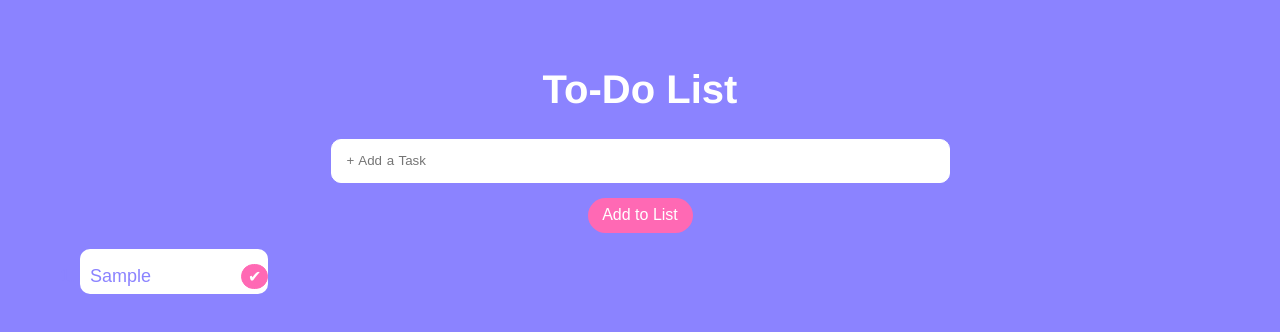
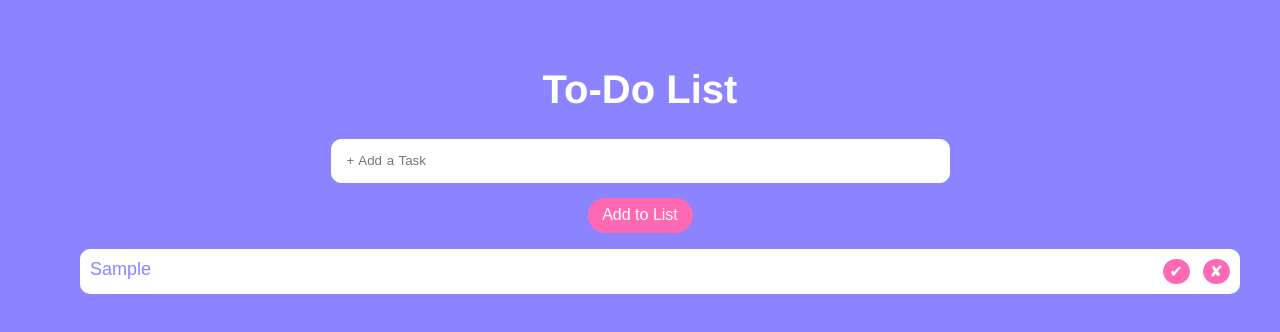
Before and after one commit to kingkhan77/TO-DO_using_JS, a plain HTML site: page index.html in a window 1280 px wide. Both pictures are taken after typing "Sample" into the empty fields and a click on the button "Add to List". Drawn offline with Linux system fonts and the light colour scheme.

Commit message:
CSS improved

```diff
--- a/script.js
+++ b/script.js
@@ -31,29 +31,50 @@ document.getElementById("submit").addEventListener('click',
     }
 );
 
-// console.log(typeof todosArray);
 
 function addToList(index, new_task) {
     const li = document.createElement('li');
     li.textContent = new_task;
-    li.setAttribute('onclick', 'deleteTask(' + index + ')')
+    // li.setAttribute('onclick', 'deleteTask(' + index + ')')
+
     const done = document.createElement('button');
     done.className = 'mark_as_done';
     done.textContent = '✔';
+
+    done.setAttribute('onclick',
+        `event.stopPropagation();
+        this.parentNode.style.textDecoration = 'line-through';`
+        // localStorage.setItem('todos', JSON.stringify(todosArray));
+        // renderTodoList();`
+    );
+
+    const dlt = document.createElement('button');
+    dlt.className = 'delete';
+    dlt.textContent = '✘';
+    dlt.setAttribute('onclick', `deleteTask(${index})`);
+
     li.appendChild(done);
+    li.appendChild(dlt);
+
     document.getElementById('list').appendChild(li);
     //add new li to ul
 }
 
-document.querySelectorAll('.mark_as_done').forEach(
-    function (button) {
-        button.addEventListener('click', function (e) {
-            e.stopPropagation();
-            this.parentNode.style.textDecoration = 'line-through';
-        })
-    }
-);
+// document.querySelectorAll('.mark_as_done').forEach(
+//     function (button) {
+//         button.addEventListener('click', function (e) {
+//             e.stopPropagation();
+//             this.parentNode.style.textDecoration = 'line-through';
+//         })
+//     }
+// );
 
+function markAsDoneTask(e) {
+    // e.stopPropagation();
+    this.parentNode.style.textDecoration = 'line-through';
+    localStorage.setItem('todos', JSON.stringify(todosArray));
+    renderTodoList();
+}
 
 function deleteTask(taskIndex) {
     todosArray.splice(taskIndex, 1);
--- a/style.css
+++ b/style.css
@@ -58,29 +58,40 @@ button:hover {
 li {
     /* padding-left: 40px; */
     color: rgb(139, 131, 255);
-    /* display: flex; */
-    /* justify-content: space-between; */
+    text-align: left;
     padding-left : 10px;
+    padding-right: 10px;
+    padding-top: 10px;
     font-size: large;
     font-family: Arial, Helvetica, sans-serif;
     cursor: pointer;
-    width:fit-content;
-    height: 45px;
+    width:auto;
+    height: 35px;
     background-color: white;
     border-radius: 10px;
     margin-bottom: 20px;
 }
 
 
-.mark_as_done {
-    margin-left: 90px;
-    /* align */
+.mark_as_done, .delete{
+    margin-top: 0;
+    margin-left: 20px;
     width: fit-content;
     height: 25px;
     border: 1px solid hotpink;
     border-radius: 13px;
-
+    margin-right: 0;
     :hover {
         color: chartreuse;
     }
 }
+
+.mark_as_done{
+    position: absolute;
+    right: 90px;
+}
+
+.delete{
+    position: absolute;
+    right: 50px;
+}
```
